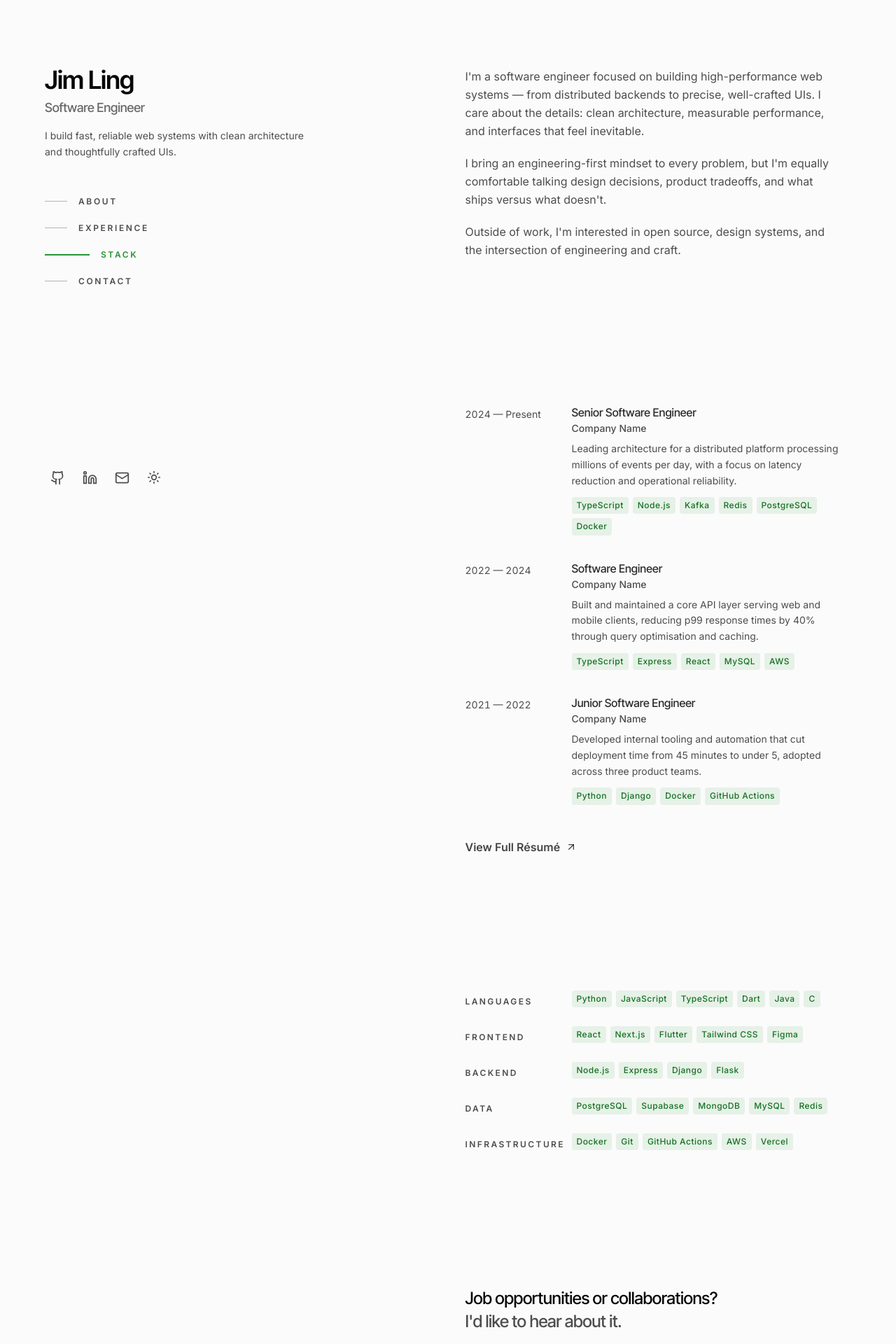
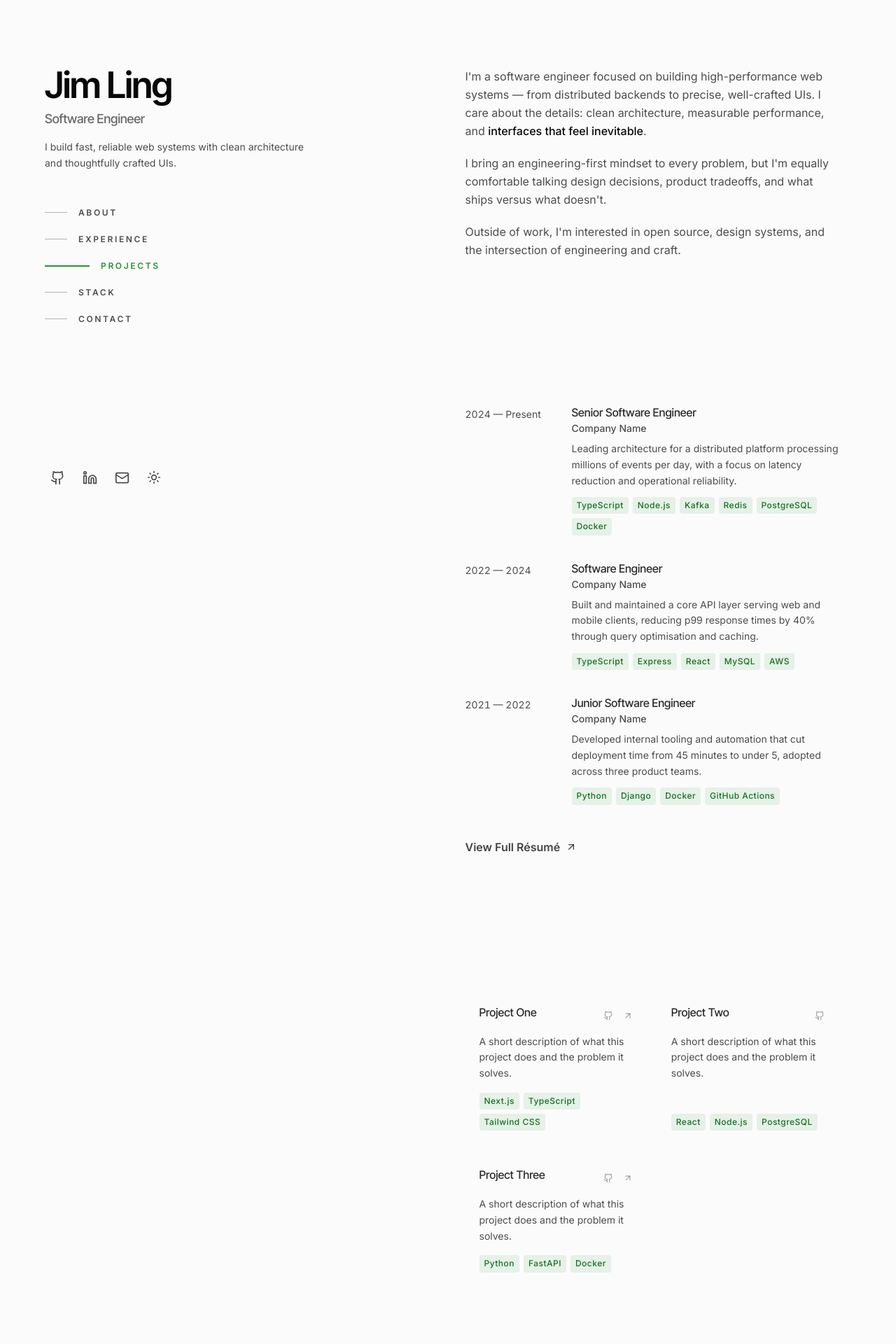
Before and after one commit to Gabnix/personal_portfolio_v1, a Next.js app: page / in a window 1280 px wide. Shown: the top 1920 px of the page at 70% size. Built offline with nearby package versions, Linux system fonts and the light colour scheme.

Commit message:
feat: add Projects section, refine hero typography, spotlight effect, and brand-aligned copy styling

```diff
--- a/src/app/contact/page.tsx
+++ b/src/app/contact/page.tsx
@@ -225,7 +225,7 @@ function ContactForm() {
             <button
               type="submit"
               disabled={formState === "loading"}
-              className="inline-flex items-center gap-1.5 min-h-[44px] font-sans text-base font-semibold text-foreground/85 hover:text-accent-signal transition-colors duration-300 cursor-pointer disabled:opacity-40 disabled:cursor-not-allowed group"
+              className="inline-flex items-center gap-2 min-h-[44px] px-5 py-2.5 border border-foreground/20 rounded font-sans text-sm font-semibold text-foreground/85 hover:border-accent-signal hover:text-accent-signal transition-colors duration-300 cursor-pointer disabled:opacity-40 disabled:cursor-not-allowed group"
             >
               {formState === "loading" ? (
                 "Sending…"
--- a/src/app/globals.css
+++ b/src/app/globals.css
@@ -100,7 +100,7 @@
   /* Electric Moss vibrant variant — oklch(62% 0.16 145).
      WCAG AA verified: ~6.3:1 on Deep Obsidian. */
   --accent-signal: oklch(0.62 0.16 145);
-  --spotlight-color: oklch(0.92 0.005 260 / 0.04);
+  --spotlight-color: oklch(0.68 0.08 145 / 0.07);
   --accent-signal-fg: oklch(0.12 0.04 145);
   /* Deep Obsidian — blue-tinted dark, spec: oklch(18% 0.01 260) */
   --background: oklch(0.18 0.01 260);
--- a/src/app/page.tsx
+++ b/src/app/page.tsx
@@ -2,6 +2,7 @@ import { LeftColumn } from "@/components/layout/LeftColumn";
 import { AboutSection } from "@/components/sections/AboutSection";
 import { SkillsSection } from "@/components/sections/SkillsSection";
 import { ExperienceSection } from "@/components/sections/ExperienceSection";
+import { ProjectsSection } from "@/components/sections/ProjectsSection";
 import { ContactSection } from "@/components/sections/ContactSection";
 import { Footer } from "@/components/layout/Footer";
 
@@ -20,6 +21,7 @@ export default function HomePage() {
           <div className="pb-20 lg:flex-1 lg:pt-24 lg:pb-[50vh] lg:min-w-0">
             <AboutSection />
             <ExperienceSection />
+            <ProjectsSection />
             <SkillsSection />
             <ContactSection />
           </div>
--- a/src/components/layout/LeftColumn.tsx
+++ b/src/components/layout/LeftColumn.tsx
@@ -12,6 +12,7 @@ import { cn } from "@/lib/utils";
 const NAV_ITEMS = [
   { label: "About", sectionId: "about" },
   { label: "Experience", sectionId: "experience" },
+  { label: "Projects", sectionId: "projects" },
   { label: "Stack", sectionId: "skills" },
   { label: "Contact", sectionId: "contact" },
 ] as const;
@@ -86,7 +87,7 @@ export function LeftColumn() {
           <Link href="/" aria-label="Home">
             <h1
               className="font-display font-semibold text-foreground leading-none hover:text-foreground/75 transition-colors duration-200"
-              style={{ fontSize: "clamp(1.75rem, 3.5vw, 2.25rem)", letterSpacing: "-0.025em" }}
+              style={{ fontSize: "clamp(2.25rem, 4.5vw, 3.25rem)", letterSpacing: "-0.03em" }}
             >
               Jim Ling
             </h1>
@@ -116,7 +117,7 @@ export function LeftColumn() {
                 href={`#${sectionId}`}
                 onClick={(e) => handleNavClick(sectionId, e)}
                 className="group flex items-center gap-4 py-0.5"
-                aria-current={isActive ? "true" : undefined}
+                aria-current={isActive ? "location" : undefined}
               >
                 <span
                   className={cn(
--- a/src/components/sections/AboutSection.tsx
+++ b/src/components/sections/AboutSection.tsx
@@ -23,7 +23,8 @@ export function AboutSection() {
               I&apos;m a software engineer focused on building high-performance
               web systems — from distributed backends to precise, well-crafted
               UIs. I care about the details: clean architecture, measurable
-              performance, and interfaces that feel inevitable.
+              performance, and{" "}
+              <span className="text-foreground font-medium">interfaces that feel inevitable</span>.
             </p>
             <p>
               I bring an engineering-first mindset to every problem, but
--- a/src/components/sections/HeroSection.tsx
+++ /dev/null
@@ -1,88 +0,0 @@
-"use client";
-
-import { motion, useReducedMotion } from "framer-motion";
-import { Github, Linkedin, Mail } from "lucide-react";
-import { SOCIAL_LINKS, SITE_EMAIL } from "@/lib/constants";
-import { CopyEmail } from "@/components/shared/CopyEmail";
-
-export function HeroSection() {
-  const shouldReduceMotion = useReducedMotion();
-
-  const entry = (delay: number) => ({
-    initial: { opacity: 0, y: shouldReduceMotion ? 0 : 18 },
-    animate: { opacity: 1, y: 0 },
-    transition: { duration: 0.55, ease: [0.22, 1, 0.36, 1] as const, delay },
-  });
-
-  return (
-    <section className="min-h-screen flex flex-col justify-center pt-28 pb-24">
-      <div className="max-w-5xl mx-auto px-6 w-full">
-
-        {/* ── Name + Role ─────────────────────────────────────────────── */}
-        <motion.div {...entry(0)}>
-          <h1
-            className="font-display font-semibold leading-none text-foreground/90"
-            style={{
-              fontSize: "clamp(1.75rem, 4vw, 3rem)",
-              letterSpacing: "-0.02em",
-            }}
-          >
-            Jim Ling
-          </h1>
-          <p
-            className="font-display font-light text-muted-foreground mt-4"
-            style={{
-              fontSize: "clamp(1.25rem, 3.5vw, 2.25rem)",
-              letterSpacing: "-0.03em",
-            }}
-          >
-            Software Engineer
-          </p>
-        </motion.div>
-
-        {/* ── Static focus line — replaces rotating ticker ────────────── */}
-        <motion.p
-          {...entry(0.2)}
-          className="mt-6 text-muted-foreground leading-relaxed max-w-lg"
-          style={{ fontSize: "clamp(1rem, 2vw, 1.0625rem)" }}
-        >
-          I build fast, reliable web systems, with a focus on clean architecture and thoughtfully crafted UIs.
-        </motion.p>
-
-        {/* ── Social links — primary position ────────────────────────── */}
-        <motion.div
-          {...entry(0.35)}
-          className="mt-12 flex items-center gap-1"
-        >
-          <a
-            href={SOCIAL_LINKS.github}
-            target="_blank"
-            rel="noopener noreferrer"
-            className="inline-flex items-center justify-center h-11 w-11 -m-1 rounded-lg text-muted-foreground hero-social-icon"
-            aria-label="GitHub"
-          >
-            <Github className="h-5 w-5" aria-hidden="true" />
-          </a>
-          <a
-            href={SOCIAL_LINKS.linkedin}
-            target="_blank"
-            rel="noopener noreferrer"
-            className="inline-flex items-center justify-center h-11 w-11 -m-1 rounded-lg text-muted-foreground hero-social-icon"
-            aria-label="LinkedIn"
-          >
-            <Linkedin className="h-5 w-5" aria-hidden="true" />
-          </a>
-          <CopyEmail
-            email={SITE_EMAIL}
-            className="inline-flex items-center justify-center h-11 w-11 -m-1 rounded-lg text-muted-foreground hero-social-icon cursor-pointer"
-            aria-label="Copy email address"
-          >
-            <Mail className="h-5 w-5" aria-hidden="true" />
-          </CopyEmail>
-        </motion.div>
-
-
-      </div>
-    </section>
-  );
-}
--- /dev/null
+++ b/src/components/sections/ProjectsSection.tsx
@@ -0,0 +1,84 @@
+"use client";
+
+import Link from "next/link";
+import { ArrowUpRight, Github } from "lucide-react";
+import { AnimatedWrapper } from "@/components/shared/AnimatedWrapper";
+import { fadeInUp } from "@/lib/animations";
+import { featuredProjects } from "@/data/projects";
+
+export function ProjectsSection() {
+  return (
+    <section id="projects" className="scroll-mt-0">
+
+      {/* ── Sticky section header — mobile only ──────────────────── */}
+      <div className="lg:hidden sticky top-0 z-20 -mx-6 sm:-mx-10 px-6 sm:px-10 py-3 mb-3 backdrop-blur-md bg-background/70">
+        <span className="font-sans text-[11px] font-semibold uppercase tracking-[0.22em] text-muted-foreground">
+          Projects
+        </span>
+      </div>
+
+      <div className="pb-12 lg:py-24">
+        <div className="grid sm:grid-cols-2 gap-3">
+          {featuredProjects.map((project, i) => (
+            <AnimatedWrapper key={project.slug} variant={fadeInUp} delay={i * 0.07}>
+              <div className="ghost-card group h-full p-5 flex flex-col gap-3">
+
+                {/* Title + links */}
+                <div className="flex items-start justify-between gap-3">
+                  <h3
+                    className="font-display font-medium text-foreground/85 leading-snug group-hover:text-accent-signal transition-colors duration-300"
+                    style={{ fontSize: "clamp(0.9375rem, 2vw, 1rem)" }}
+                  >
+                    {project.title}
+                  </h3>
+                  <div className="flex items-center gap-1 shrink-0 mt-0.5">
+                    {project.github && (
+                      <a
+                        href={project.github}
+                        target="_blank"
+                        rel="noopener noreferrer"
+                        aria-label={`${project.title} on GitHub`}
+                        onClick={(e) => e.stopPropagation()}
+                        className="inline-flex items-center justify-center h-7 w-7 -mr-1 rounded text-muted-foreground/50 hover:text-foreground transition-colors duration-200"
+                      >
+                        <Github className="h-3.5 w-3.5" aria-hidden="true" />
+                      </a>
+                    )}
+                    {project.live && (
+                      <a
+                        href={project.live}
+                        target="_blank"
+                        rel="noopener noreferrer"
+                        aria-label={`${project.title} live site`}
+                        onClick={(e) => e.stopPropagation()}
+                        className="inline-flex items-center justify-center h-7 w-7 -mr-1 rounded text-muted-foreground/50 hover:text-foreground transition-colors duration-200"
+                      >
+                        <ArrowUpRight className="h-3.5 w-3.5" aria-hidden="true" />
+                      </a>
+                    )}
+                  </div>
+                </div>
+
+                {/* Description */}
+                <p className="font-sans text-sm text-muted-foreground leading-relaxed flex-1">
+                  {project.description}
+                </p>
+
+                {/* Tech pills */}
+                {project.tags.length > 0 && (
+                  <div className="flex flex-wrap gap-1.5 mt-auto pt-1">
+                    {project.tags.map((tag) => (
+                      <span key={tag} className="tech-pill">{tag}</span>
+                    ))}
+                  </div>
+                )}
+
+              </div>
+            </AnimatedWrapper>
+          ))}
+        </div>
+      </div>
+
+    </section>
+  );
+}
```
Also changed, not shown: 1 other file (tests, documents, lock files or other folders).
